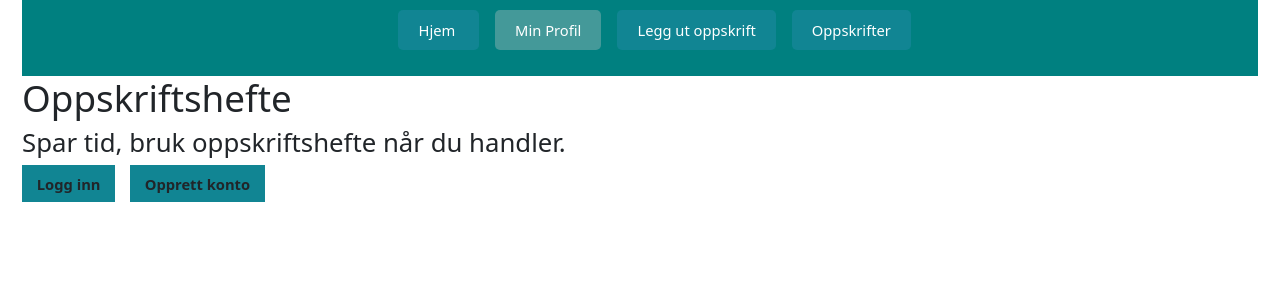
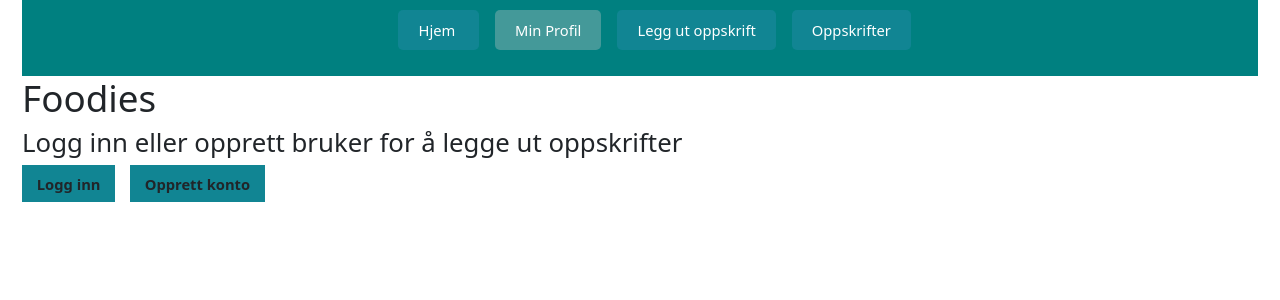
Before and after one commit to hbirketvedt/PU, a React (Create React App) app: page /profilePage in a window 1280 px wide. Shown: the top 300 px of the page. Built offline with nearby package versions, Linux system fonts and the light colour scheme; no server answers; the database is empty; a web font is replaced by a local one.

Commit message:
merged with main, added some css and made categories multiSelect

```diff
--- a/src/components/dummy/profilePage.js
+++ b/src/components/dummy/profilePage.js
@@ -36,7 +36,6 @@ function ProfilePage() {
             <button onClick={logout}>
                 Logg ut
             </button>
-
             <button onClick={deleteUser}>
                 Slett bruker
             </button>
--- a/src/components/newRecipe/newRecipe.js
+++ b/src/components/newRecipe/newRecipe.js
@@ -52,6 +52,11 @@ function NewRecipe() {
         {value: "Frokost", label: "Frokost"},
         {value: "Lunch", label: "Lunch"},
         {value: "Middag", label: "Middag"},
+        {value: "Dessert", label: "Dessert"},
+        {value: "Vegetar", label: "Vegetar"},
+        {value: "Fisk", label: "Fisk"},
+        {value: "Kylling", label: "Kylling"},
+        {value: "Kjøtt", label: "Kjøtt"},
     ]
 
 
@@ -216,6 +221,8 @@ function NewRecipe() {
                         {...field}
                         // Options form const declared earlier
                         options={categories}
+
+                        isMulti
                         // defines css
                         className={"input__field"}
                     />}
--- a/src/components/profile/profilePage.js
+++ b/src/components/profile/profilePage.js
@@ -107,6 +107,7 @@ function ProfilePage() {
                     Logg ut
                 </button>
             </div>
+            <h1>Mine Oppskrifter: </h1>
             <PersonalRecipeFeed/>
         </div>
     )
--- a/src/components/recipeFeed/recipeFeed.js
+++ b/src/components/recipeFeed/recipeFeed.js
@@ -34,7 +34,7 @@ function RecipeFeed(props) {
                             imageUrl={recipe.imageUrl}
                             time={recipe.timeEstimate}
                             portions={recipe.portions}
-                            name={recipe.nameOfUser}
+                            name={recipe.nameOfUser || "Ukjent"}
                             style={{margin: "10rem"}}
                             key={recipe.id}
                         /></div>)
--- a/src/components/registration/frontpage.js
+++ b/src/components/registration/frontpage.js
@@ -17,10 +17,10 @@ function FrontPage() {
     return(
         <div>
             <h1>
-                Oppskriftshefte
+                Foodies
             </h1>
             <h3>
-                Spar tid, bruk oppskriftshefte når du handler.
+                Logg inn eller opprett bruker for å legge ut oppskrifter
             </h3>
             <button onClick={routeChangeLogin}>
                 Logg inn
--- a/src/components/registration/signup.js
+++ b/src/components/registration/signup.js
@@ -103,7 +103,7 @@ function Signup() {
     const navigate = useNavigate();
 
     const goToLogin = async () => {
-        navigate("/login")
+        navigate("/frontPage")
     }
 
     const goToHome = async () => {
--- a/src/css/app.scss
+++ b/src/css/app.scss
@@ -167,7 +167,6 @@ nav .active {
   color: #fff;
   text-underline-style: dotted;
   background: #449999;
-
   //color: deeppink;
 }
 
```
